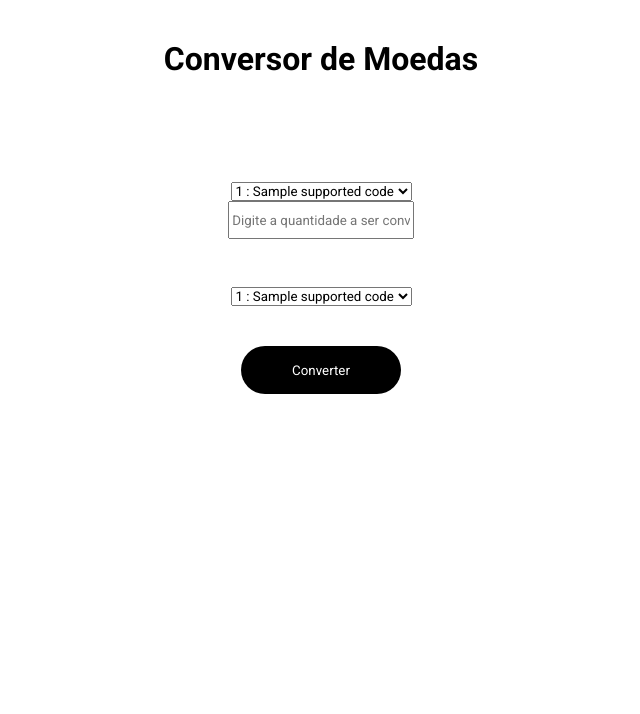
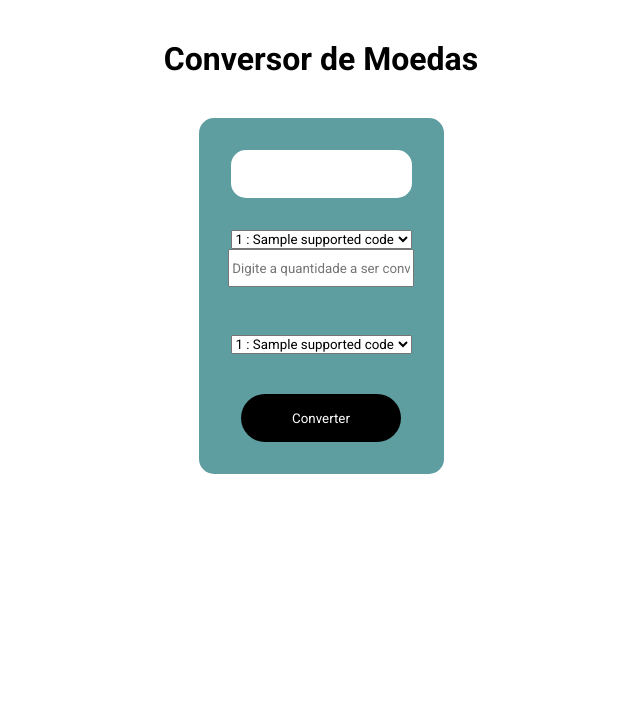
Before and after one commit to flaviowu/Exchange-Flask, a Flask app: page / in a window 1280 px wide. Shown: the top 714 px of the page, without its empty margins (319-959 px from the left). Run offline with Flask 2, Linux system fonts and the light colour scheme; a database or web service that is not in the repository returns one stand-in record (values such as "Sample title"); data that the repository does not hold is empty.

Commit message:
mudança no estilo

```diff
--- a/static/styles/style.css
+++ b/static/styles/style.css
@@ -16,12 +16,18 @@ header {
 }
 
 section {
+    background-color: cadetblue;
+    border-radius: 15px;
     height: 90%;
     padding: 2rem;
 }
 
 section h2{
+    background-color: #fff;
+    height: 2.5rem;
+    border-radius: 15px;
     text-align: center;
+    padding: .5rem 0 0 0;
 }
 
 
```
